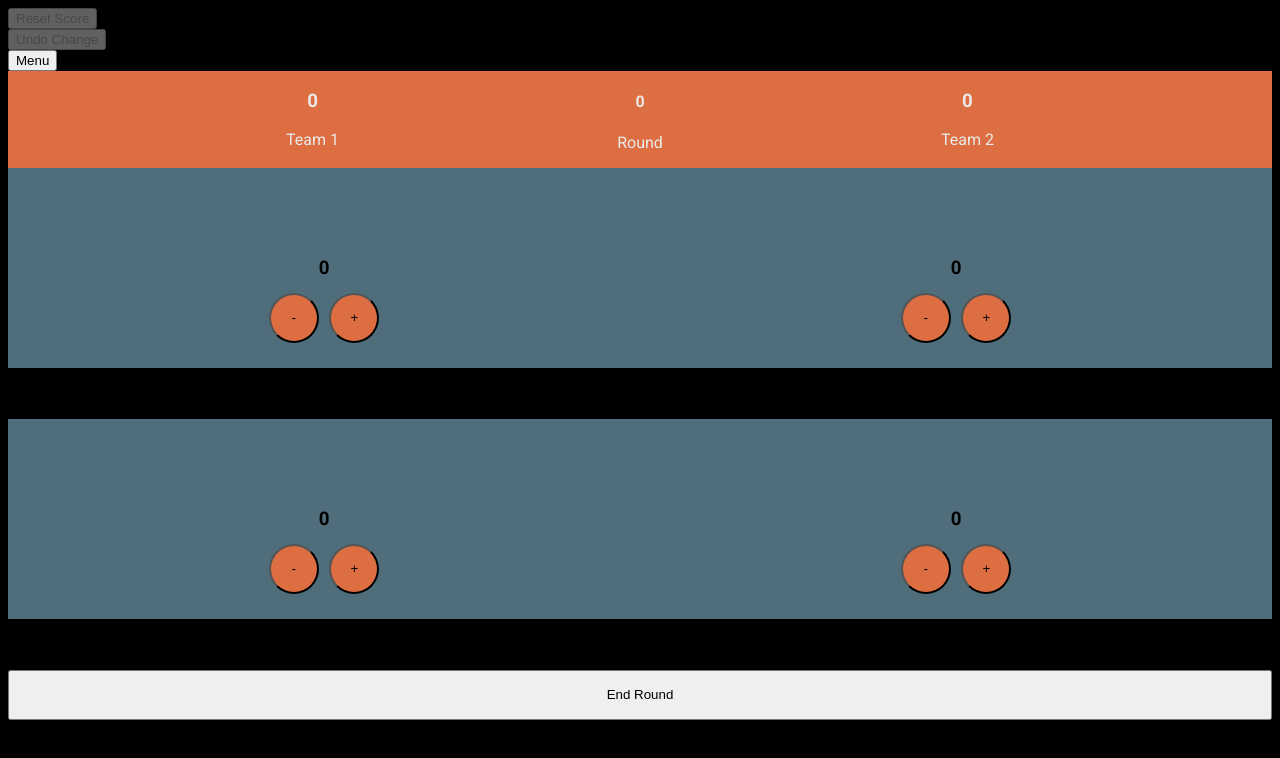
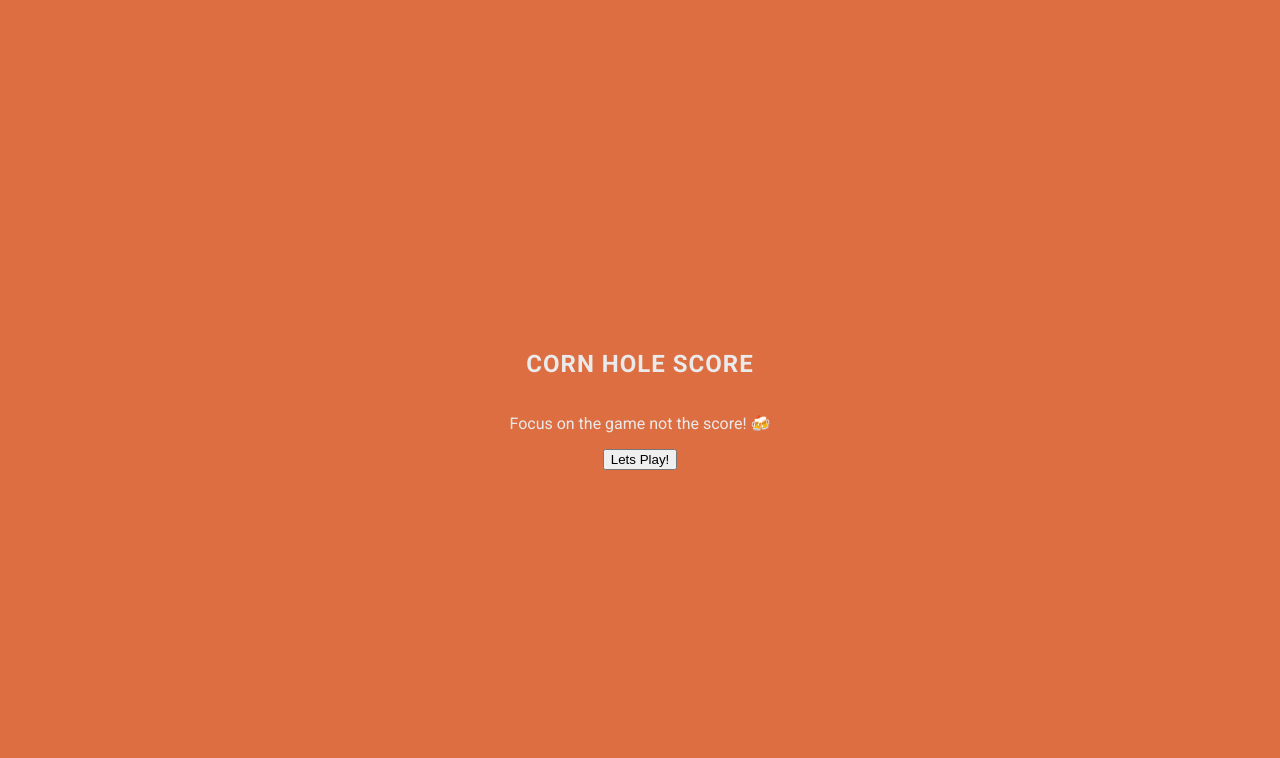
Before and after one commit to BennettTheTiger/CornHoleApp, a React (Create React App) app: page / in a window 1280 px wide. Shown: the top 758 px of the page. Built offline with nearby package versions, Linux system fonts and the light colour scheme.

Commit message:
added landing page

```diff
--- a/src/index.js
+++ b/src/index.js
@@ -3,6 +3,7 @@ import ReactDOM from 'react-dom';
 import { BrowserRouter as Router, Route, Link } from "react-router-dom";
 import App from './App';
 import HowToPage from './routes/HowTo/Howto'
+import LandingPage from './routes/Home'
 import SettingsContainer from './routes/Settings/SettingsContainer'
 import Varients from './routes/Varients';
 import * as serviceWorker from './serviceWorker';
@@ -28,7 +29,7 @@ ReactDOM.render(<Provider store={store}>
           <MenuButton title="Close"/>
           <ul>
             <li>
-              <Link to="/" className="menu-link"><MenuButton title="Game" navItem/></Link>
+              <Link to="/score" className="menu-link"><MenuButton title="Game" navItem/></Link>
             </li>
             <li>
               <Link to="/howto" className="menu-link"><MenuButton title="How To Play" navItem/></Link>
@@ -41,8 +42,8 @@ ReactDOM.render(<Provider store={store}>
             </li>
           </ul>
         </div>
-
-        <Route exact path="/" component={App} />
+        <Route exact path="/" component={LandingPage} />
+        <Route path="/score" component={App} />
         <Route path="/howto" component={HowToPage} />
         <Route path="/settings" component={SettingsContainer} />
         <Route path="/playStyles" component={Varients} />
--- /dev/null
+++ b/src/routes/Home/index.js
@@ -0,0 +1,16 @@
+import React from 'react';
+import MenuButton from '../../components/MenuButton';
+import './landingStyles.scss'
+
+const LandingPage = () =>{
+    return(
+        <div className="landing-page">
+            <h2>Corn Hole Score</h2>
+            <p>Focus on the game not the score! <span role="img" aria-label="cheers">🍻</span></p>
+            <MenuButton title="Lets Play!"/>
+        </div>
+    )
+
+}
+
+export default LandingPage;
--- /dev/null
+++ b/src/routes/Home/landingStyles.scss
@@ -0,0 +1,20 @@
+@import '../../styles/corePallete.scss';
+
+.landing-page{
+    background-color: $orange;
+    width: 100vw;
+    height: 100vh;
+    color: $cream;
+    top: 0;
+    position: absolute;
+    left: 0;
+    display: flex;
+    flex-direction: column;
+    align-items: center;
+    justify-content: center;
+
+    h2{
+        text-transform: uppercase;
+        letter-spacing: 1px;
+    }
+}
--- a/src/styles/nav.scss
+++ b/src/styles/nav.scss
@@ -34,6 +34,7 @@
             text-decoration: none;
             cursor: pointer;
             transition: 0.2s ease-in-out;
+            opacity: 0; // fade in on first load
         }
 
         a:hover{
```
